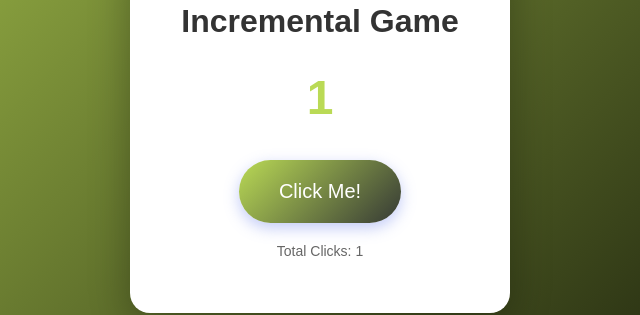
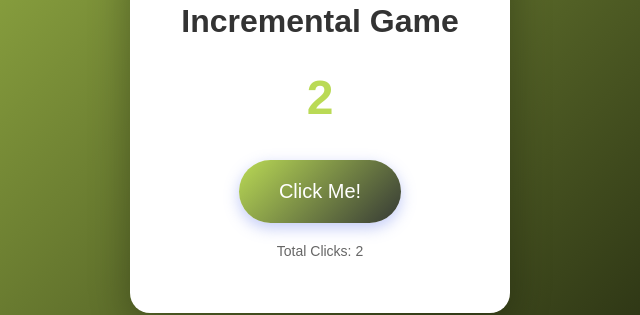
Before and after one commit to AndreasBM1/AndreasBM1.github.io, a plain HTML site: page index.html in a window 1280 px wide. Both pictures are taken after a click on the button "Click Me!". Shown: the part 273-588 px from the top of the page, 320-960 px from the left. Drawn offline with Linux system fonts and the light colour scheme.

Commit message:
Try this! xD

```diff
--- a/index.html
+++ b/index.html
@@ -75,16 +75,16 @@
     </div>
 
     <script>
-        let count = 0;
-        let totalClicks = 0;
+        let count = 1;
+        let totalClicks = 1;
 
         const counterElement = document.getElementById('counter');
         const clickButton = document.getElementById('clickButton');
         const totalClicksElement = document.getElementById('totalClicks');
 
         clickButton.addEventListener('click', function() {
-            count++;
-            totalClicks++;
+            count += count;
+            totalClicks += totalClicks;
             counterElement.textContent = count;
             totalClicksElement.textContent = totalClicks;
         });
```
